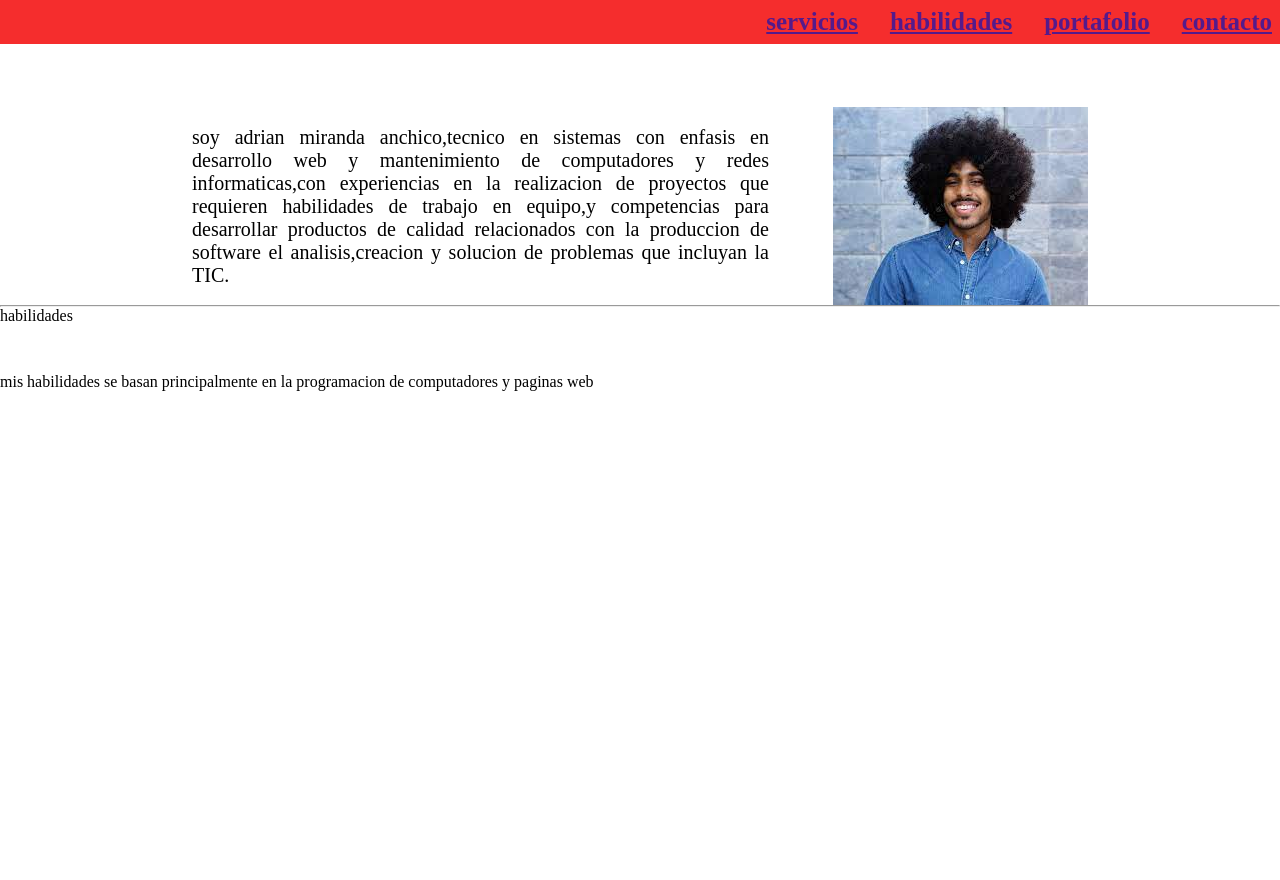
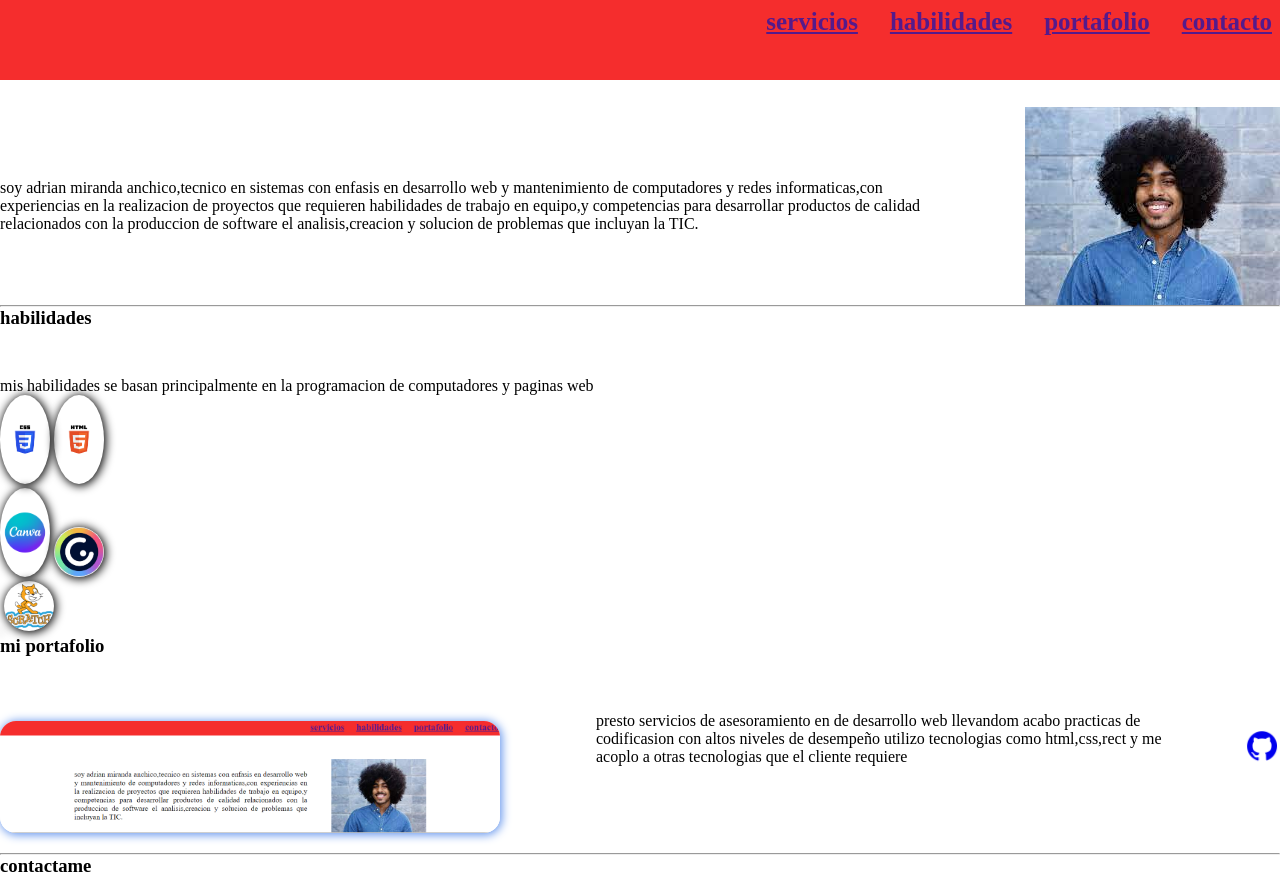
Before and after one commit to adrianmirandaA/portafolioweb, a plain HTML site: page index.html in a window 1280 px wide. Shown: the top 880 px of the page. Drawn offline with nearby package versions, Linux system fonts and the light colour scheme.

Commit message:
sesion portafolio ok

```diff
--- a/index.html
+++ b/index.html
@@ -1,6 +1,5 @@
 <!DOCTYPE html>
 <html lang="en">
-
 <head>
     <meta charset="UTF-8">
     <meta http-equiv="X-UA-Compatible" content="IE=edge">
@@ -9,44 +8,38 @@
     <link href='https://unpkg.com/boxicons@2.1.4/css/boxicons.min.css' rel='stylesheet'>
     <title>portafolios</title>
 </head>
-
+<nav class="container-nav">
+<div class="nav-bar"></div>
+<a href="#id-servicios"><h4>servicios</h4></a>
+<a href="#id-habilidades"><h4>habilidades</h4></a>
+<a href="#id-portafolio"><h4>portafolio</h4></a>
+<a href="#id-contacto"><h4>contacto</h4></a>
+</nav>
 <body>
     <nav>
         <div class="container-nav">
-            <a href="">
-                <h4>servicios</h4>
-            </a>
-            <a href="">
-                <h4>habilidades</h4>
-            </a>
-            <a href="">
-                <h4>portafolio</h4>
-                </h4< /a>
-                <a href="">
-                    <h4>contacto</h4>
-                </a>
-
-
+            <a href=""><h4>servicios</h4></a>
+            <a href=""><h4>habilidades</h4></a>
+            <a href=""><h4>portafolio</h4></a>
+            <a href=""><h4>contacto</h4></a>
         </div>
 
     </nav>
 
-    <section class="servicios" id="ide-servicios">
+    <section class="servicios" id="id-servicios">
         <div class="servicios-title">
-            <h1>mis servicios</h1>
+           <h1>mis servicios</h1>
         </div>
-
         <div class="servicios-img-title">
             <p>soy adrian miranda anchico,tecnico en sistemas con enfasis en desarrollo web y mantenimiento de
                 computadores y redes informaticas,con experiencias en la realizacion de proyectos que requieren
                 habilidades de trabajo en equipo,y competencias para desarrollar productos de calidad relacionados con
                 la produccion de software el analisis,creacion y solucion de problemas que incluyan la TIC. </p>
             <img src="./img/descarga.jpeg" alt="">
-
         </div>
         <hr>
-        <section class="habilidades" id="servicios">
-            <div class="habilidades-title">habilidades</div>
+        <section class="habilidades" id=" id-habilidades">
+            <div class="habilidades-title"><h1>habilidades</h1></div>
             <div class=" mishabilidades"></div>
             <ul>
                 <!-- <li>office</li>
@@ -74,7 +67,7 @@
             </div>
             <a href="servicios"></a>
         </section>
-        <section class="portafolio habilidades" id="portafolio">
+        <section class="portafolio habilidades" id="id portafolio">
             <div class="portafolio-title">
                 <h1> mi portafolio</h1>
             </div>
@@ -83,11 +76,16 @@
                     <img class="img-proyec1" src="./img/img3.png" alt="">
                 </div>
                 <div class="container-texto-portafolio"></div>
-<p class="portafolio">presto servicios de asesoramiento en de desarrollo web llevandom acabo practicas de codificasion con altos niveles de desempeño utilizo tecnologias como html,css,rect
-    y me acoplo a otras tecnologias que el cliente requiere</p><i class='bx bxl-github bx-md  bx-tada'></i>
-    <a href=""https://github.com/adrianmirandaA/portafolioweb.git"><i class="bx bxl-github bx-md  bx-tada""></a>
-
+                <p class="portafolio">presto servicios de asesoramiento en de desarrollo web llevandom acabo practicas
+                    de codificasion con altos niveles de desempeño utilizo tecnologias como html,css,rect
+                    y me acoplo a otras tecnologias que el cliente requiere</p>
+                <a href="https://github.com/adrianmirandaA/portafolioweb.git"><i
+                        class='bx bxl-github bx-md  bx-tada'></i></a>
             </div>
+        </section>
+        <hr>
+        <section class="contacto habilidades" id=" id-contacto">
+<div class="contacto-title"> <h1>contactame</h1></div>
 
         </section>
 </body>
--- a/style.css
+++ b/style.css
@@ -1,5 +1,5 @@
 /* reseteo general */
-
+html{scroll-behavior: smooth;}
 *{
 margin: 0%;
 padding: 0%;
@@ -39,7 +39,7 @@ padding: 2rem;
     border: 1px solid;
 }
 .imagen-servicios{
-width: 400px;
+width: 400;
 object-fit: contain;
 box-shadow: 1px 1px 10px 1px black;
 }
@@ -50,11 +50,8 @@ box-shadow: 1px 1px 10px 1px black;
     justify-items: center;
     align-content: center;
     align-items: center;
-    gap: 4rem;
-    text-align:justify;
-    font-size: 20px;
-    width: 70%;
-    margin: 0 auto;
+    gap: 6rem;
+
 }
 /* aqui inicia la sesion de habilidades */
 
@@ -62,20 +59,20 @@ box-shadow: 1px 1px 10px 1px black;
 .mishabilidades{
     display: flex;
 }
-.row >img{
+.raw1>img{
     width: 50px;
     border-radius: 70%;
     max-width: 5rem;
     box-shadow: 1px 1px 10px 1px black;
 
 }
-.row2 >img{
+.raw2 >img{
     width: 50px;
     border-radius: 70%;
     max-width: 5rem;
     box-shadow: 1px 1px 10px 1px black;
 }
-.row3 >img{width: 50px;
+.raw3 >img{width: 50px;
     border-radius: 70%;
     max-width: 5rem;
     box-shadow: 1px 1px 10px 1px black;}
```
